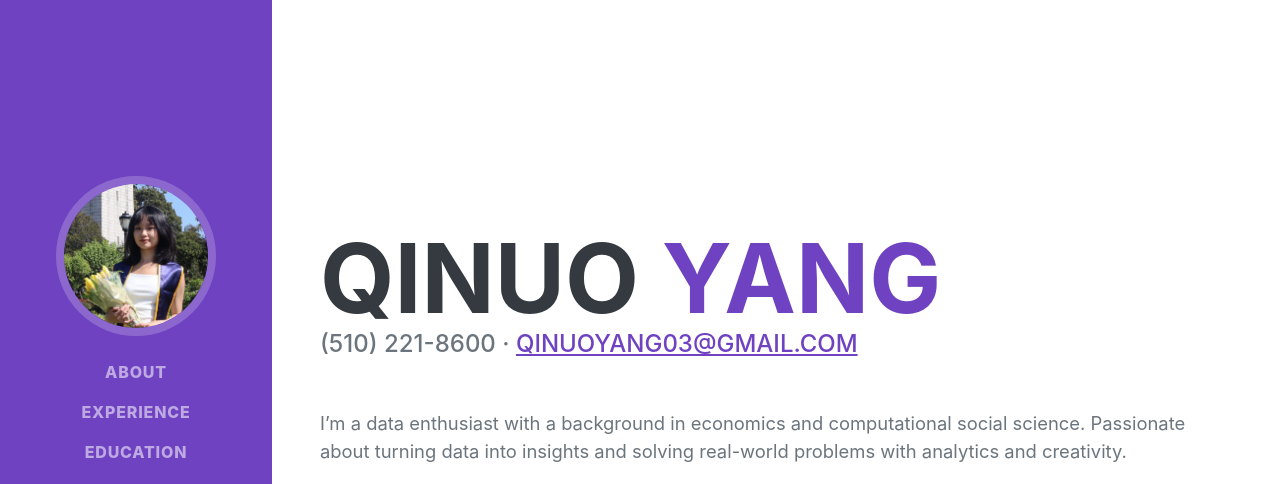
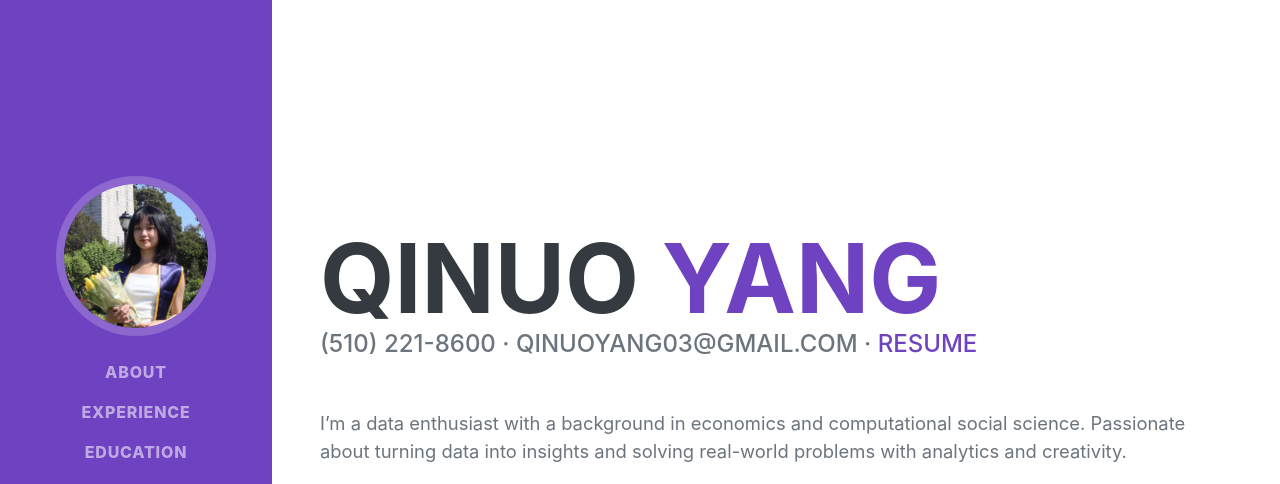
Before and after one commit to chrisyangqn/portfolio, a plain HTML site: page index.html in a window 1280 px wide. Shown: the top 484 px of the page. Drawn offline with nearby package versions, Linux system fonts and the light colour scheme; a web font is replaced by a local one.

Commit message:
Update index.html

```diff
--- a/index.html
+++ b/index.html
@@ -95,9 +95,16 @@
             <span class="text-primary">Yang</span>
           </h1>
           <div class="subheading mb-5">
-            (510) 221-8600 ·
-            <a href="mailto:qinuoyang03@gmail.com">qinuoyang03@gmail.com</a>
+            (510) 221-8600 · qinuoyang03@gmail.com ·
+            <a
+              href="https://github.com/chrisyangqn/papers/raw/main/Qinuo%20Yang.pdf"
+              target="_blank"
+              style="text-decoration: none"
+            >
+              Resume
+            </a>
           </div>
+
           <p class="lead mb-5">
             I’m a data enthusiast with a background in economics and
             computational social science. Passionate about turning data into
```
